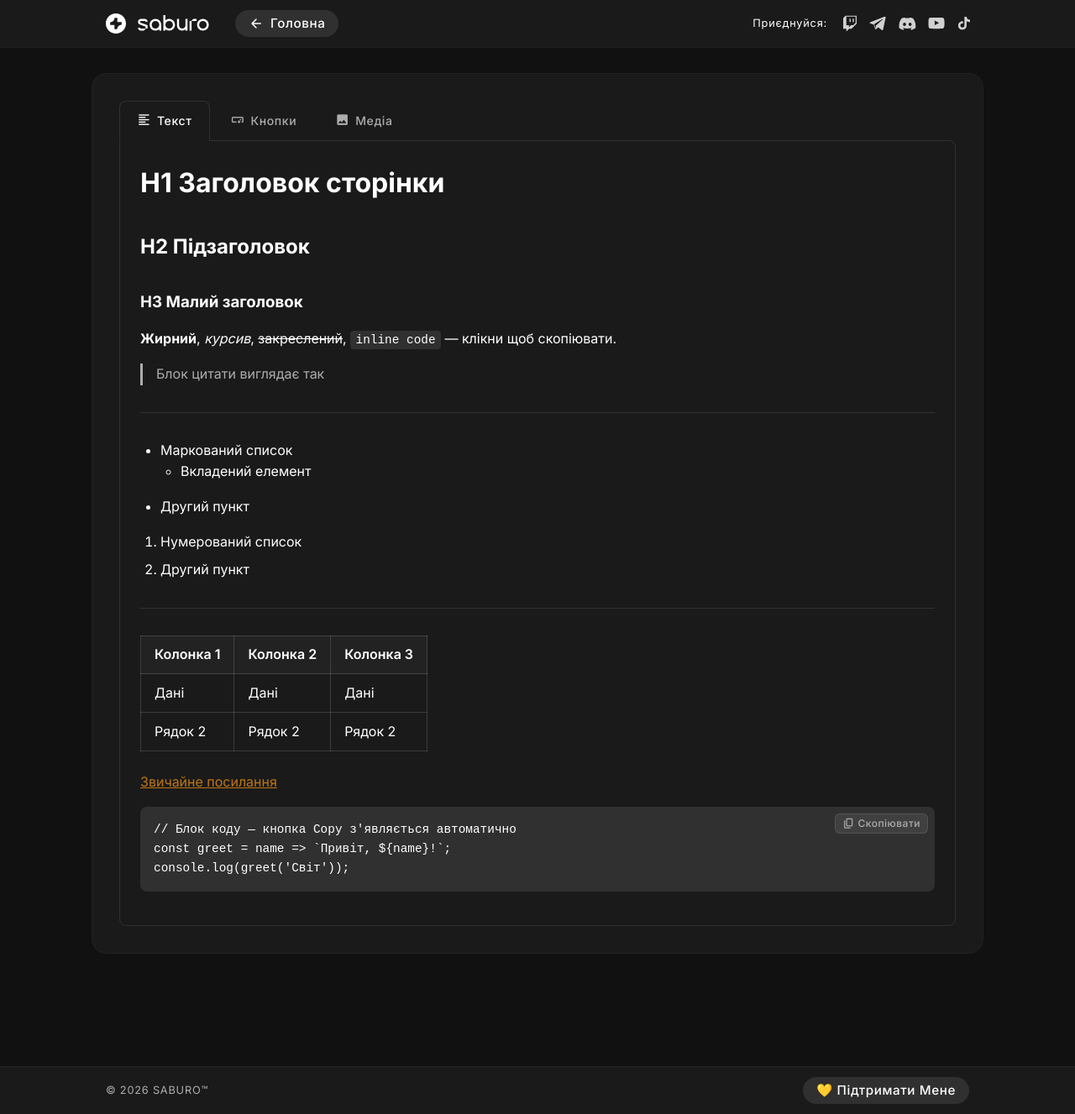
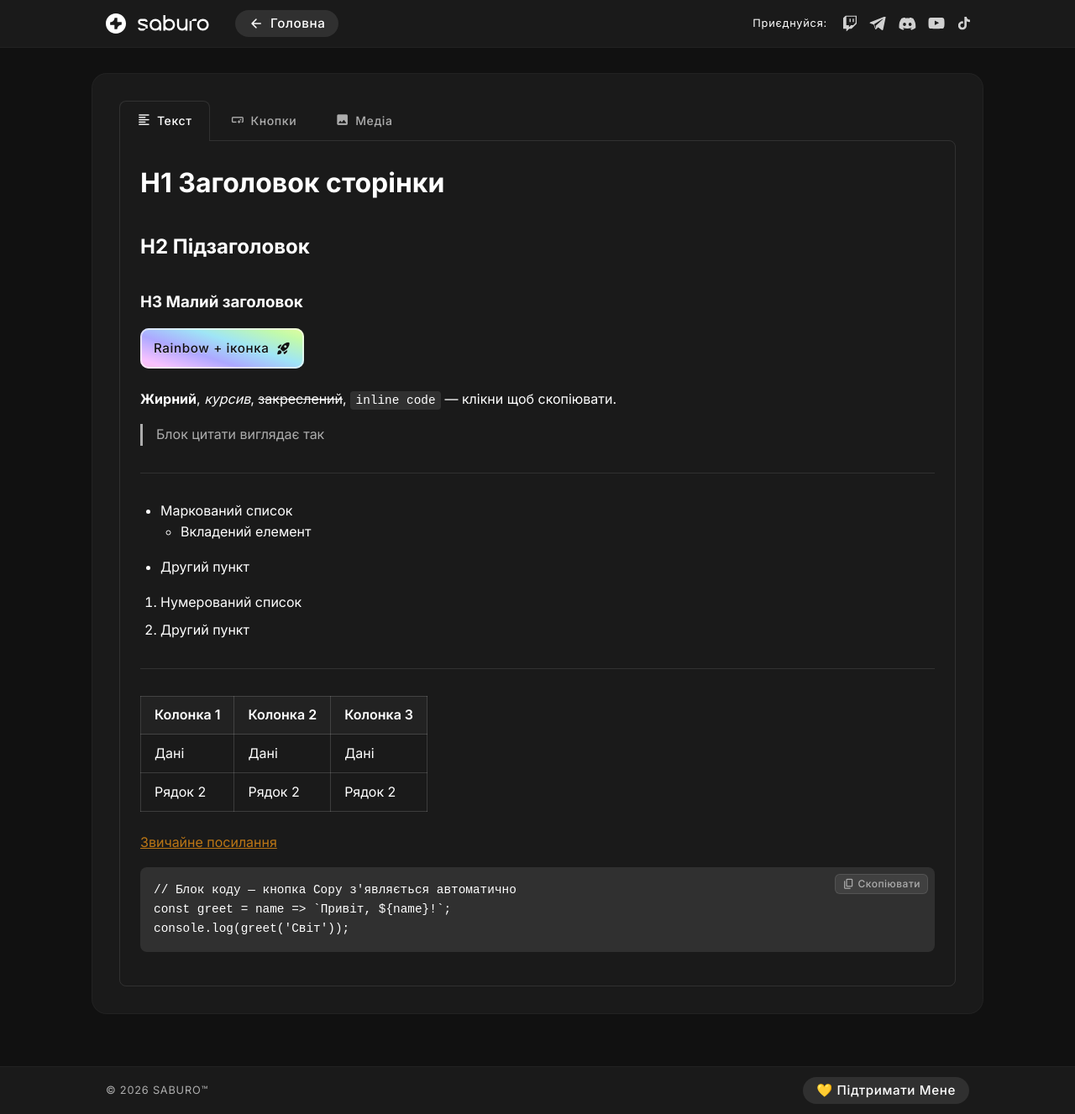
Before and after one commit to iamsaburo/iamsaburo.github.io, a Jekyll site: the page built from _blocks/test-top-tabs.md, in a window 1280 px wide and 1327 px high. Shown: the whole window at 84% size. Built offline with Jekyll 4.4.1, drawn with Linux system fonts in a browser that asks for light colours.

Commit message:
Update _blocks/test-top-tabs.md (via Pages CMS)

```diff
--- a/_blocks/test-top-tabs.md
+++ b/_blocks/test-top-tabs.md
@@ -1,5 +1,5 @@
 ---
-title: "Test — Можливості (вкладки зверху)"
+title: Test — Можливості (вкладки зверху)
 slug: test-top-tabs
 order: 97
 hidden: false
@@ -25,6 +25,12 @@ tabs:
 ## H2 Підзаголовок
 ### H3 Малий заголовок
 
+<div style="display:flex;flex-wrap:wrap;gap:12px;align-items:center;margin-bottom:1.5rem;">
+  <a class="btn-saburo" data-visual="rainbow" data-hover="rainbow" data-icon-visual="rocket_launch" data-icon-position="after" style="--btn-w:auto;--btn-h:48px;--radius:10px;" href="https://ua.iamsaburo.workers.dev/art-community">
+    <span class="btn-label">Rainbow + іконка</span>
+    <span class="material-icons-round btn-icon-visual">rocket_launch</span>
+  </a>
+</div>
 **Жирний**, *курсив*, ~~закреслений~~, `inline code` — клікни щоб скопіювати.
 
 > Блок цитати виглядає так
```
